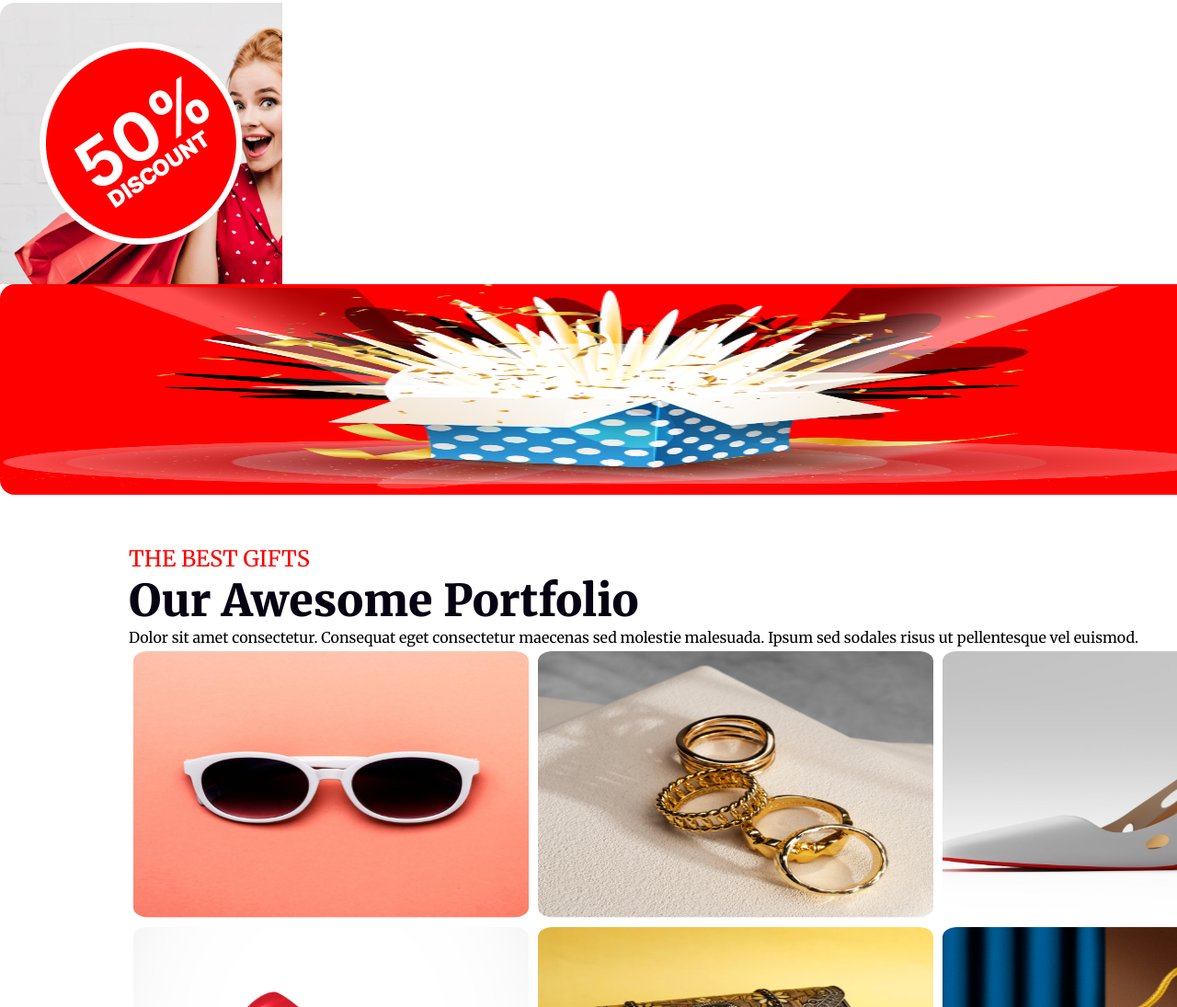
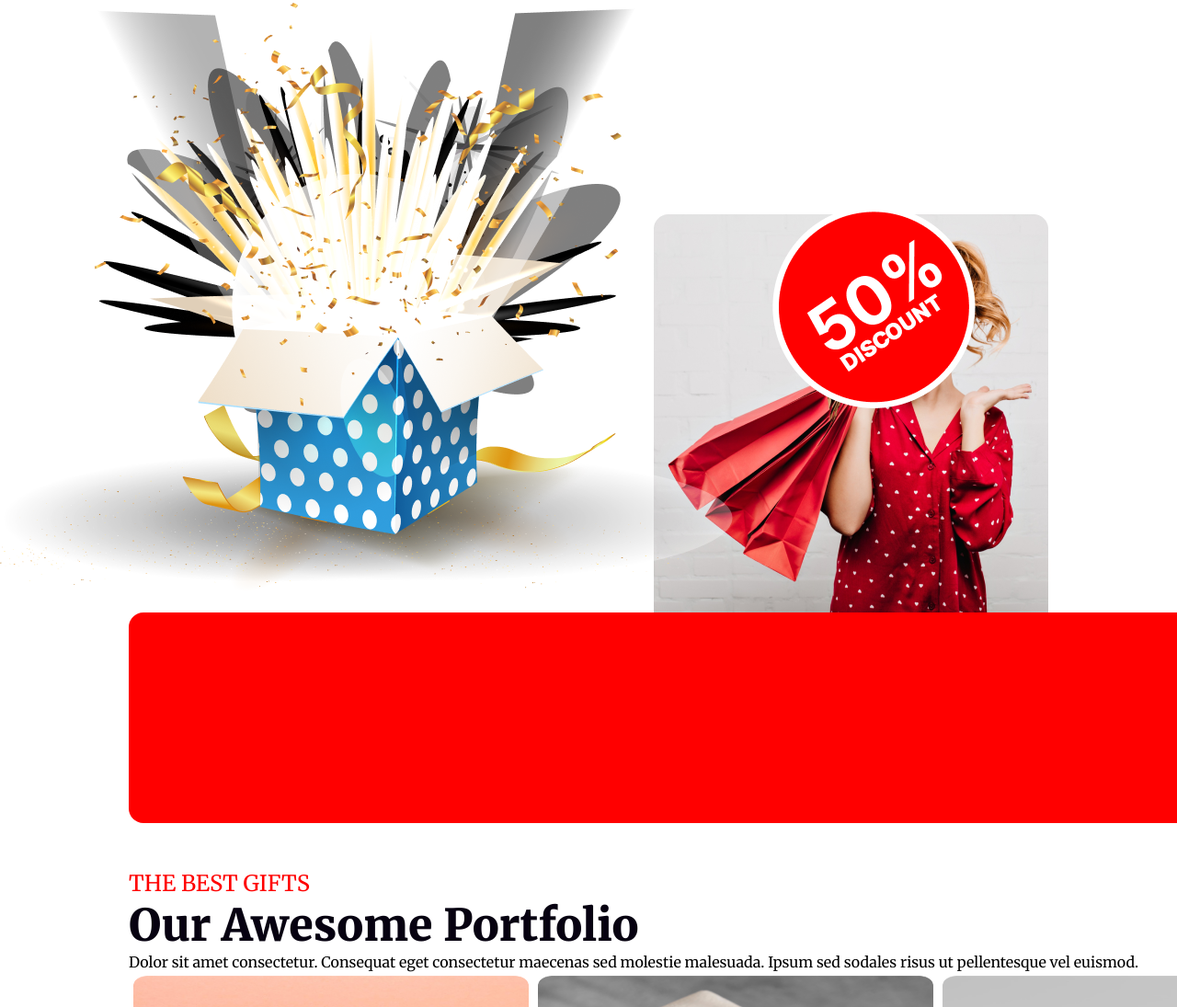
Before and after one commit to mdnaeemmiah/B9A1-New-Year, a plain HTML site: page index.html in a window 1280 px wide. Shown: the part 3186-4281 px from the top of the page at 92% size. Drawn offline with Linux system fonts and the light colour scheme; a web font is replaced by a local one.

Commit message:
final added

```diff
--- a/index.html
+++ b/index.html
@@ -68,9 +68,16 @@
             <p>Dolor sit amet consectetur. Consequat eget consectetur maecenas sed
                 molestie malesuada. Ipsum sed sodales risus ut pellentesque vel euismod. Eleifend nunc purus quam id
                 fermentum amet amet sit consectetur.</p>
-                <img src="image/Group 44.png" alt="" class="gol">
-            <img class="hello" src="image/Group 75.png" alt="">
 
+            <div class="final">
+                <div class="gol">
+                    <img id="opor"  src="image/Group 75.png" alt="">
+                    <img id="ami" src="image/Group 44.png" alt="" >
+                 </div>
+                    <div class="hello">
+
+                   </div>
+            </div>
         </section>
         <section class="fasion">
             <div class="kostu">
--- a/style/style.css
+++ b/style/style.css
@@ -337,16 +337,38 @@ body {
     font-weight: 500;
     line-height: 32px;
 }
-.gol{
+
+ .gol{
     background-image: url(../image/Rectangle\ 1.png);
-    float: left;
+    background-repeat: no-repeat;
+    background-position: bottom right;
+    margin-right: 140px;
+
 }
+
+.gol #opor{
+    /* margin-top: 100px; */
+    padding-top: 00px;
+}
+
 .hello {
     background-image: url(../image/Rectangle\ 2.png);
     width: 1320px;
     height: 229px;
     border-radius: 16px 0px 16px 16px;
     background: #F00;
+    background-repeat: no-repeat;
+    background-position: fixed;
+    margin: 0 140px;
+}
+
+.gol{
+    display: flex;
+    align-items: center;
+}
+.gol #ami{
+
+ margin-right: 300px;
 }
 
 /* fasion sectuin */
```
